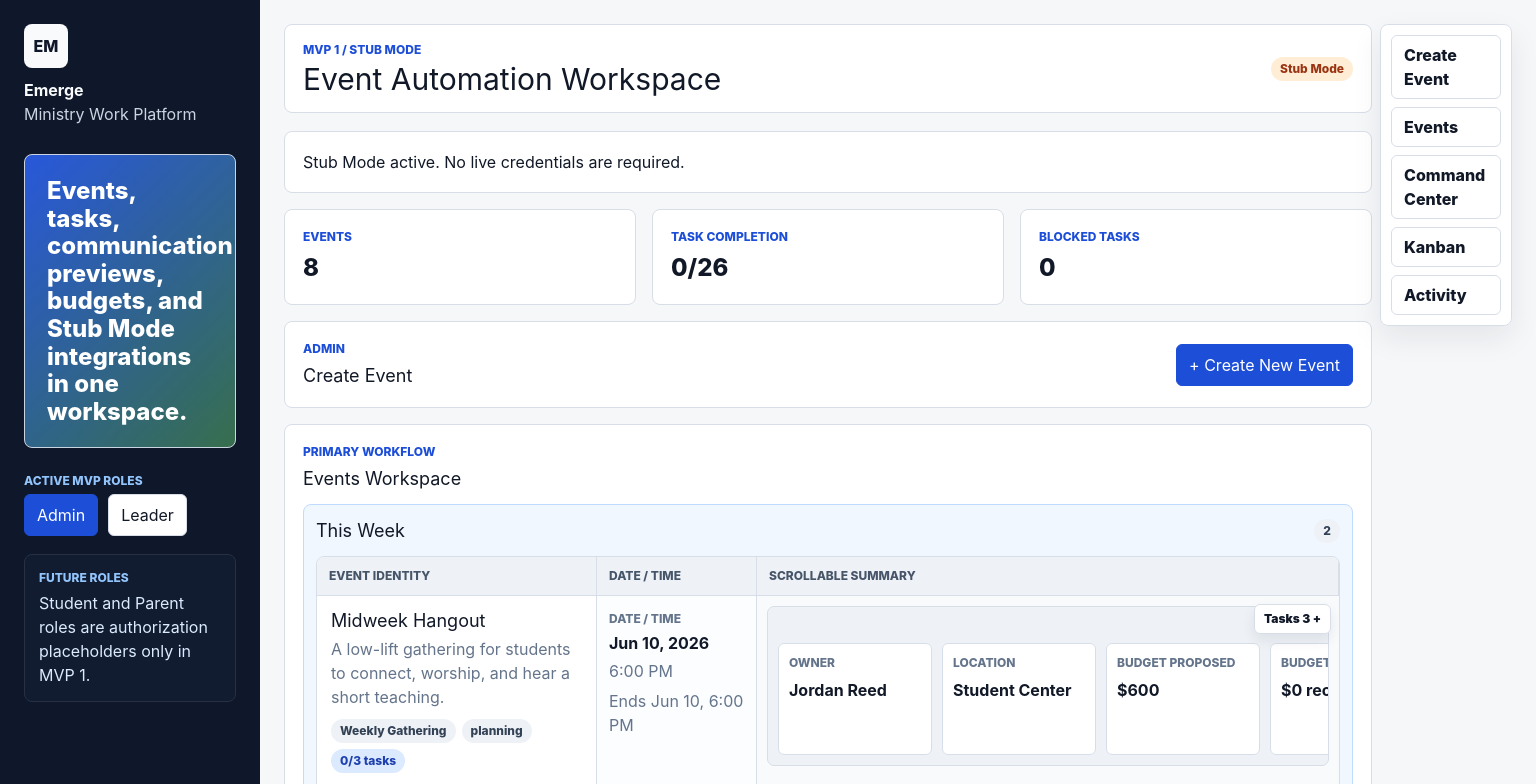
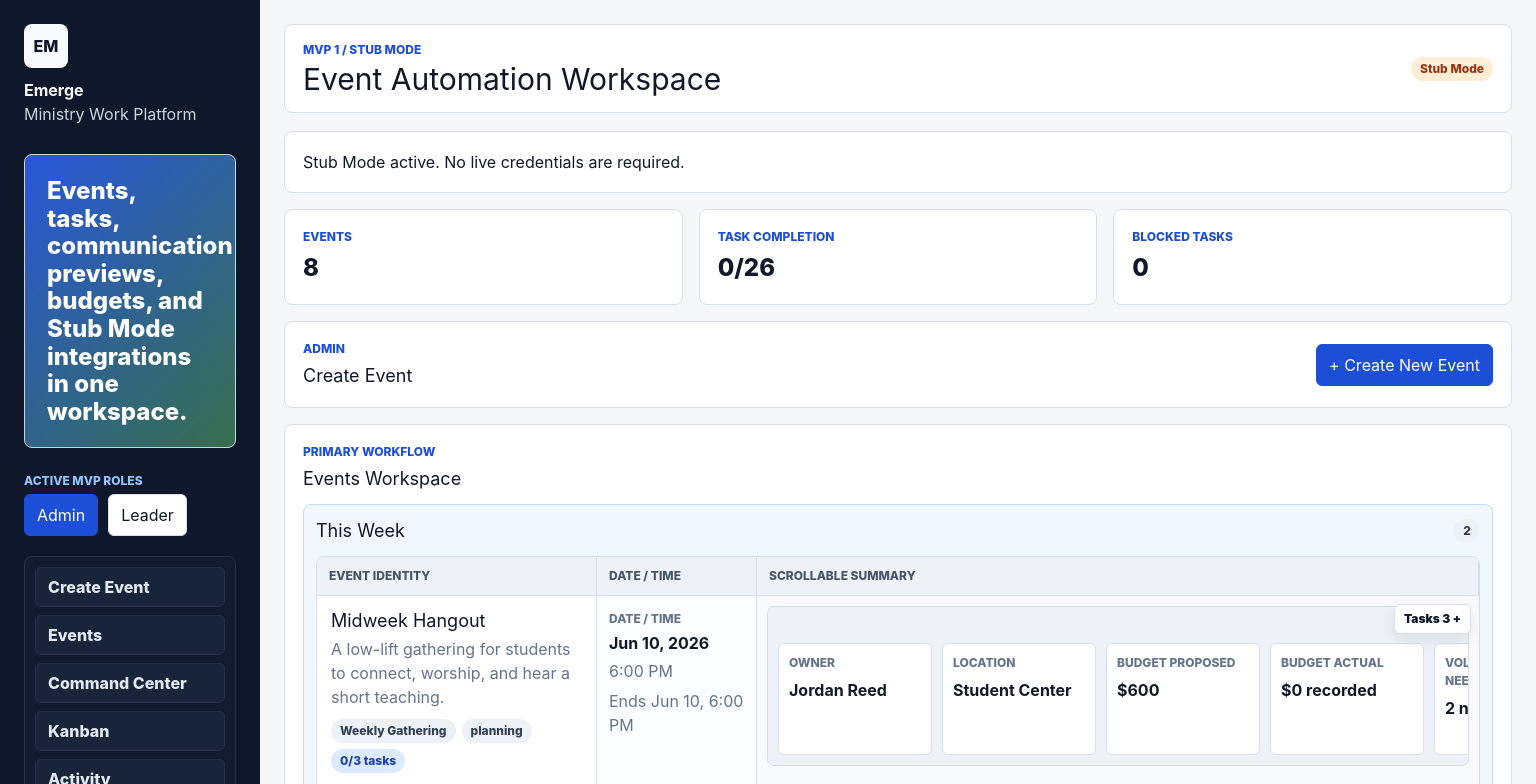
Before and after one commit to abostwick12/emergence-ministry-platform, a Next.js app: page / in a window 1536 px wide. Shown: the top 784 px of the page. Built offline with nearby package versions, Linux system fonts and the light colour scheme.

Commit message:
Polish MVP event board usability

```diff
--- a/app/globals.css
+++ b/app/globals.css
@@ -78,33 +78,33 @@ textarea:focus-visible {
 }
 
 .workspace-nav {
-  position: sticky;
-  top: 0;
-  z-index: 10;
-  display: flex;
+  display: grid;
   gap: 8px;
   max-width: 100%;
-  overflow-x: auto;
-  margin: -24px -24px 18px;
-  border-bottom: 1px solid var(--line);
-  background: rgba(246, 247, 249, 0.96);
-  padding: 10px 24px;
-  backdrop-filter: blur(8px);
+  margin-top: 20px;
+  border: 1px solid #263244;
+  border-radius: 8px;
+  background: #111c31;
+  padding: 10px;
 }
 
 .workspace-nav-link {
-  flex: 0 0 auto;
   display: inline-flex;
   align-items: center;
+  width: 100%;
   min-height: 36px;
-  border: 1px solid var(--line);
-  border-radius: 999px;
-  background: white;
-  color: var(--text);
+  border: 1px solid #263244;
+  border-radius: 6px;
+  background: #17243a;
+  color: #e2e8f0;
   padding: 7px 12px;
   cursor: pointer;
   font-weight: 800;
   text-decoration: none;
+}
+
+.workspace-nav-link:hover {
+  background: #1e3150;
 }
 
 .nav-short {
@@ -286,18 +286,31 @@ textarea:focus-visible {
 .kanban {
   display: grid;
   grid-template-columns: minmax(0, 1fr);
+  align-items: start;
   gap: 12px;
   max-width: 100%;
   padding-bottom: 4px;
 }
 
 .kanban-column {
+  display: grid;
+  align-content: start;
+  gap: 8px;
   min-width: 0;
-  min-height: 84px;
+  min-height: 0;
   background: #f8fafc;
   border: 1px solid var(--line);
   border-radius: 8px;
   padding: 10px;
+}
+
+.kanban-empty {
+  margin: 0;
+  border: 1px dashed var(--line);
+  border-radius: 6px;
+  color: var(--muted);
+  padding: 8px 10px;
+  font-size: 13px;
 }
 
 .task-card {
@@ -305,7 +318,6 @@ textarea:focus-visible {
   gap: 10px;
   min-width: 0;
   max-width: 100%;
-  margin-top: 10px;
   background: white;
   border: 1px solid var(--line);
   border-radius: 8px;
@@ -725,31 +737,6 @@ textarea:focus-visible {
 }
 
 @media (min-width: 1320px) {
-  .main {
-    padding-right: 164px;
-  }
-
-  .workspace-nav {
-    position: fixed;
-    top: 24px;
-    right: 24px;
-    left: auto;
-    display: grid;
-    width: 132px;
-    margin: 0;
-    border: 1px solid var(--line);
-    border-radius: 8px;
-    background: rgba(255, 255, 255, 0.96);
-    padding: 10px;
-    box-shadow: 0 12px 30px rgba(15, 23, 42, 0.08);
-  }
-
-  .workspace-nav-link {
-    width: 100%;
-    border-radius: 6px;
-    text-align: left;
-  }
-
   .kanban {
     grid-template-columns: repeat(4, minmax(0, 1fr));
   }
@@ -769,12 +756,28 @@ textarea:focus-visible {
   }
 
   .workspace-nav {
-    margin: -16px -16px 16px;
-    padding: 10px 16px;
+    grid-template-columns: repeat(5, minmax(0, 1fr));
+    margin-top: 18px;
   }
 
   .event-task-tree {
     max-height: 280px;
+  }
+}
+
+@media (max-width: 1100px) {
+  .event-task-tree-item {
+    grid-template-columns: 22px minmax(0, 1fr);
+    align-items: start;
+  }
+
+  .task-tree-owner,
+  .task-tree-date,
+  .task-tree-status,
+  .task-tree-quick-status,
+  .task-tree-files,
+  .compact-button {
+    grid-column: 2;
   }
 }
 
@@ -796,20 +799,6 @@ textarea:focus-visible {
     border-right: 0;
     border-bottom: 1px solid var(--line);
   }
-
-  .event-task-tree-item {
-    grid-template-columns: 22px minmax(0, 1fr);
-    align-items: start;
-  }
-
-  .task-tree-owner,
-  .task-tree-date,
-  .task-tree-status,
-  .task-tree-quick-status,
-  .task-tree-files,
-  .compact-button {
-    grid-column: 2;
-  }
 }
 
 @media (max-width: 640px) {
@@ -822,8 +811,7 @@ textarea:focus-visible {
   }
 
   .workspace-nav {
-    margin: -12px -12px 14px;
-    padding: 8px 12px;
+    grid-template-columns: repeat(2, minmax(0, 1fr));
   }
 
   .nav-full {
--- a/app/page.tsx
+++ b/app/page.tsx
@@ -242,6 +242,8 @@ export default function HomePage() {
           </div>
         </div>
 
+        <WorkspaceNavigator />
+
         <div className="card" style={{ marginTop: 18, background: "#111c31", borderColor: "#263244" }}>
           <p className="eyebrow" style={{ color: "#93c5fd" }}>
             Future Roles
@@ -251,7 +253,6 @@ export default function HomePage() {
       </aside>
 
       <main className="main">
-        <WorkspaceNavigator />
         <header className="topbar">
           <div>
             <p className="eyebrow">MVP 1 / Stub Mode</p>
@@ -342,7 +343,8 @@ export default function HomePage() {
                           {visibleTasks.filter((task) => task.status === status).length}
                         </span>
                       </div>
-                      {visibleTasks
+                      {visibleTasks.filter((task) => task.status === status).length ? (
+                        visibleTasks
                           .filter((task) => task.status === status)
                           .map((task) => (
                             <TaskCard
@@ -353,7 +355,10 @@ export default function HomePage() {
                               onSelectEvent={() => openCommandCenter(task.eventId)}
                               onUpdate={updateTask}
                             />
-                        ))}
+                          ))
+                      ) : (
+                        <p className="kanban-empty">No tasks in this lane.</p>
+                      )}
                     </div>
                   ))}
                 </div>
@@ -985,7 +990,6 @@ function EventWorkspacePanel({
 
   return (
     <section className="panel command-center-panel" id="event-command-center">
-      <p className="eyebrow">Selected Event</p>
       <h2 className="section-title">Command Center: {workspace.event.title}</h2>
       <p className="muted">
         {eventTypeLabels[workspace.event.type]} / {formatDateTime(workspace.event.startTime)}
@@ -1023,7 +1027,7 @@ function EventWorkspacePanel({
           <PreviewList communications={workspace.communications} />
         </section>
 
-        <section className="card" id="activity-log">
+        <section className="card">
           <h3 className="section-title">Budget Shell</h3>
           <p style={{ margin: 0, fontSize: 20, fontWeight: 800 }}>
             {money(spent)} spent {target ? `of ${money(target)}` : "without target"}
@@ -1054,7 +1058,7 @@ function EventWorkspacePanel({
           <IntegrationList logs={workspace.integrationLogs} />
         </section>
 
-        <section className="card">
+        <section className="card" id="activity-log">
           <h3 className="section-title">Activity Log</h3>
           <ActivityList items={workspace.activity} />
         </section>
```
Also changed, not shown: 1 other file (tests, documents, lock files or other folders). Lines whose indentation alone changed are shown as unchanged.
